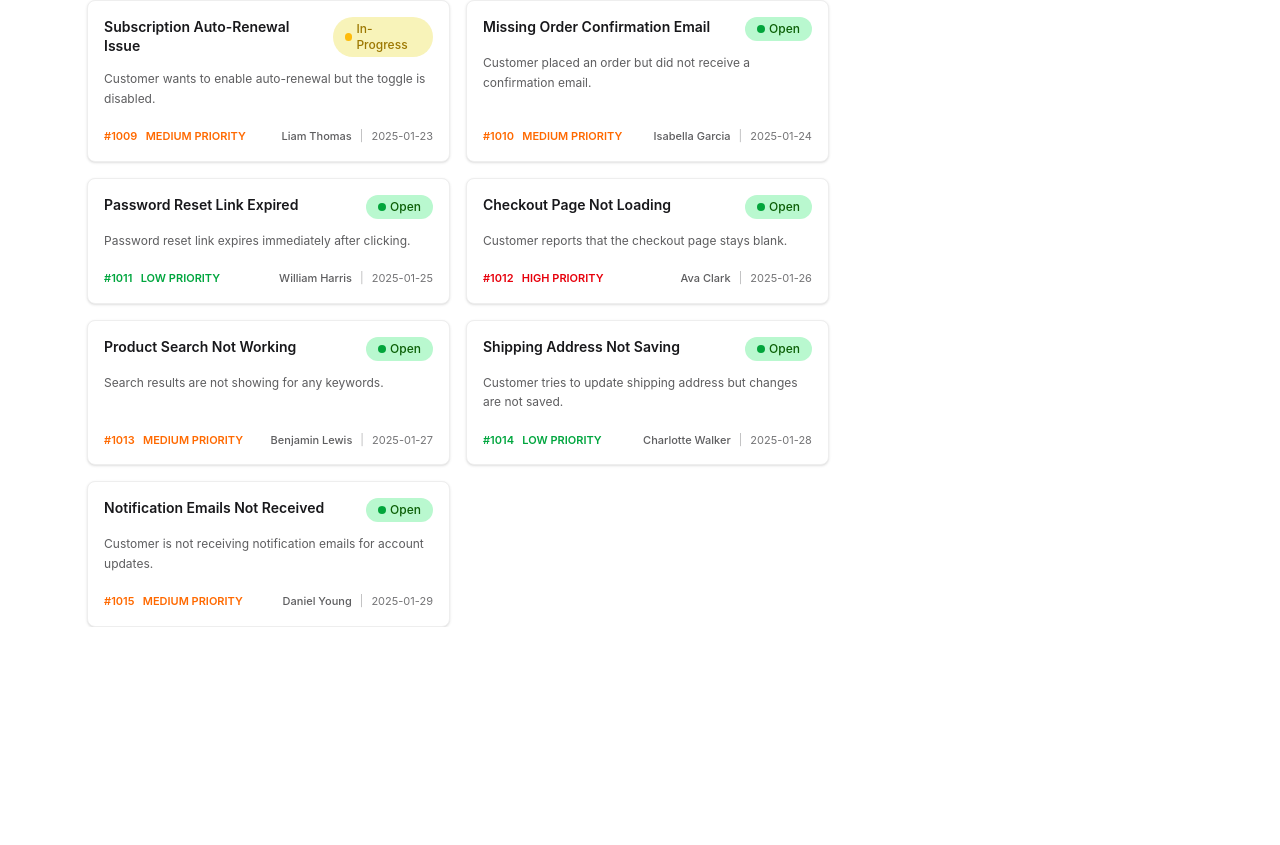
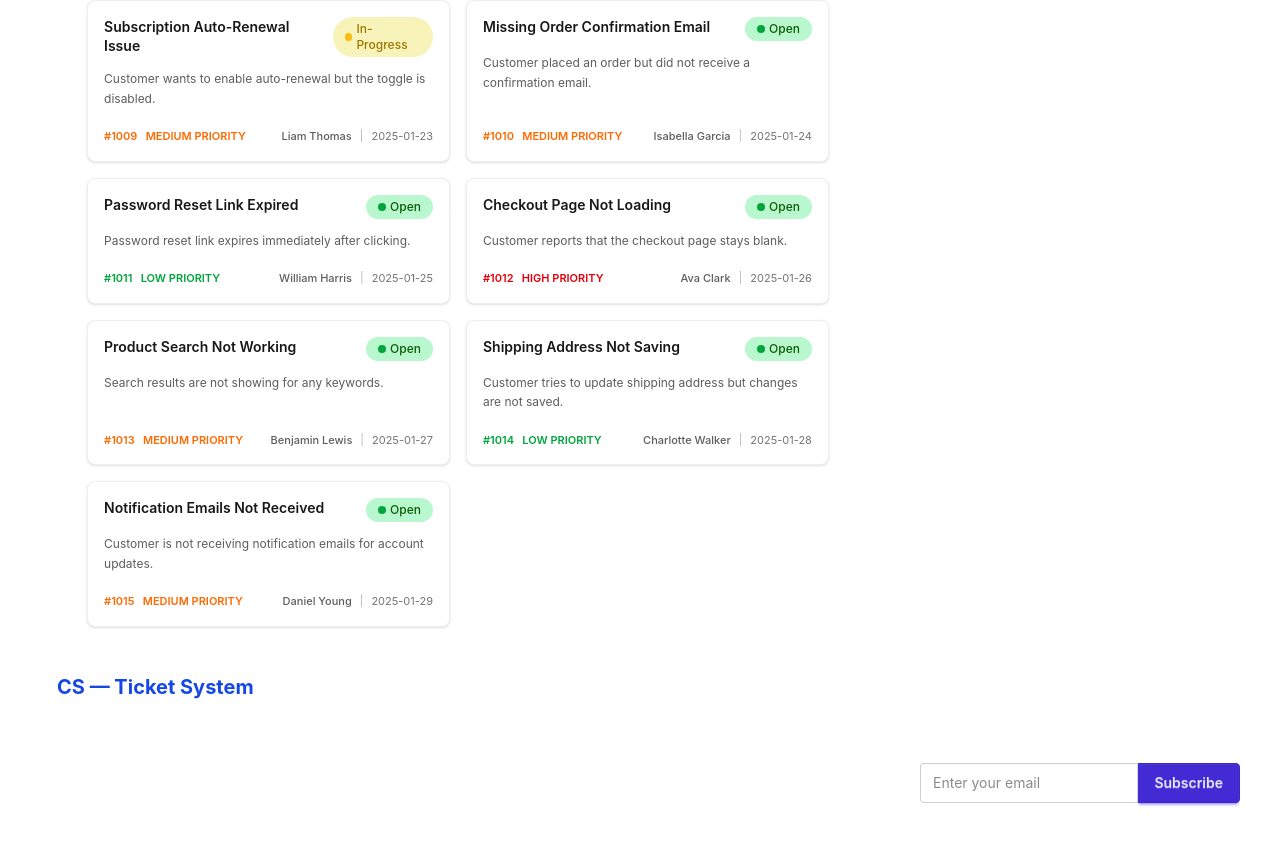
Before and after one commit to crimso03/customer-support-zone, a React (Vite) app: page / in a window 1280 px wide. Shown: the part 1018-1863 px from the top of the page. Before the commit the page ends 1645 px from the top, so only its background shows below. Built offline with nearby package versions, Linux system fonts and the light colour scheme.

Commit message:
Fotter Section is being design

```diff
--- a/src/App.jsx
+++ b/src/App.jsx
@@ -6,6 +6,7 @@ import TicketCard from './components/TicketCard/TicketCard'
 import CustomerTickets from './components/CustomerTickets/CustomerTickets'
 import TaskStatus from './components/TaskStatus/TaskStatus'
 import { toast, ToastContainer } from 'react-toastify';
+import Footer from './components/Footer/Footer'
 
 const fetchTickets= async()=>{
   const res = await fetch("/tickets.json")
@@ -61,7 +62,7 @@ function App() {
         </div>
 
       </div>
-
+      <Footer></Footer>
       <ToastContainer />
 
     </>
--- /dev/null
+++ b/src/components/Footer/Footer.jsx
@@ -0,0 +1,45 @@
+import React from 'react';
+
+const Footer = () => {
+    return (
+        <footer className="footer sm:footer-horizontal text-base-content p-10">
+  <aside>
+    <a className="btn btn-ghost text-xl text-blue-700 font-bold">CS — Ticket System</a>
+    <p className="text-white">
+      CS Ticket System helps manage customer support requests efficiently by tracking ticket progress and resolutions in one place.
+    </p>
+  </aside>
+  <nav>
+    <h6 className="footer-title text-white">QUICK LINKS</h6>
+    <a className="link link-hover text-white">Home</a>
+    <a className="link link-hover text-white">Products</a>
+    <a className="link link-hover text-white">About</a>
+    <a className="link link-hover text-white">Contact</a>
+  </nav>
+  <nav>
+    <h6 className="footer-title text-white">SUPPORT</h6>
+    <a className="link link-hover text-white">FAQ</a>
+    <a className="link link-hover text-white">Shipping</a>
+    <a className="link link-hover text-white">Returns</a>
+    <a className="link link-hover text-white">Privacy Policy</a>
+  </nav>
+  <form>
+    <h6 className="footer-title text-white">SUBSCRIBE TO OUR NEWSLETTER</h6>
+    <fieldset className="w-80">
+      <label className="text-white">The latest news, articles and resources sent to your inbox weekly.</label>
+      <div className="join mt-5">
+        <input
+          type="text"
+          placeholder="Enter your email"
+          className="input input-bordered join-item" />
+        <button className="btn btn-primary join-item">Subscribe</button>
+      </div>
+    </fieldset>
+  </form>
+
+
+</footer>
+    );
+};
+
+export default Footer;
```
